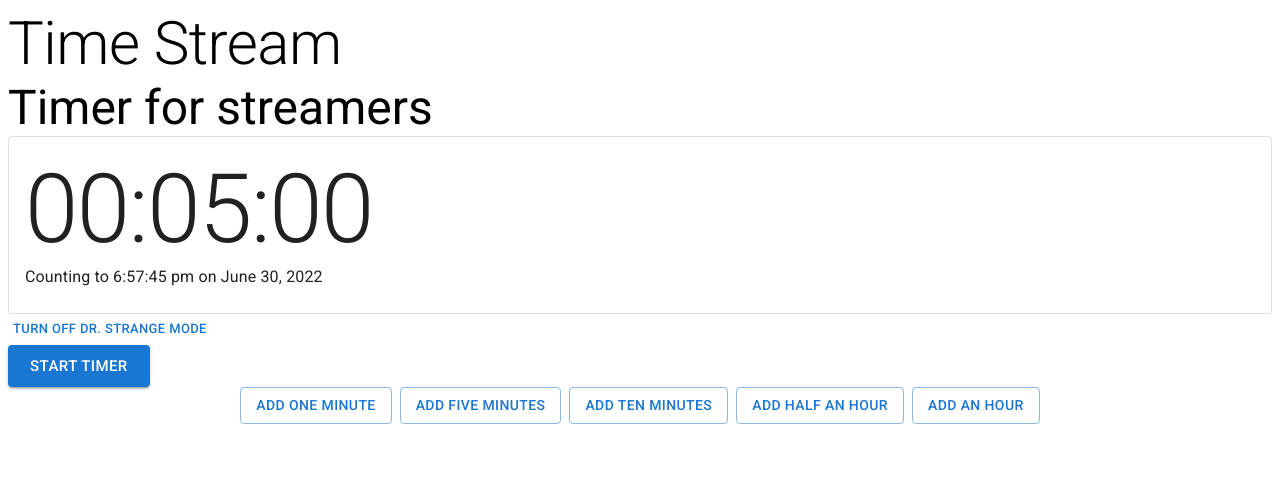
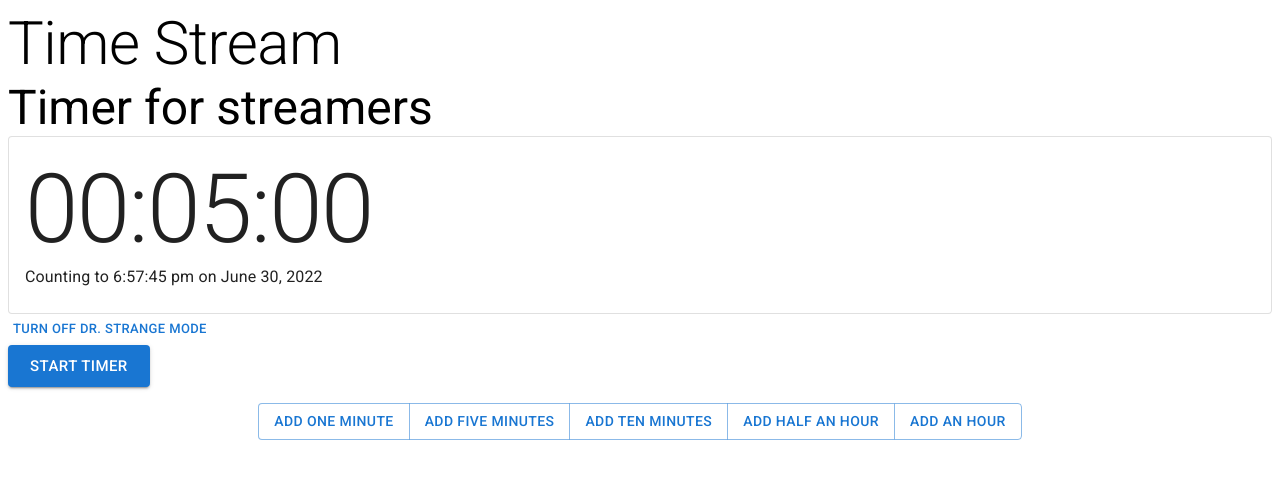
Before and after one commit to ben-laird/adjustable-timer, a React (Create React App) app: page / in a window 1280 px wide. Shown: the top 478 px of the page. Built offline with nearby package versions, Linux system fonts and the light colour scheme.

Commit message:
Change stack to button group

```diff
--- a/src/features/timer/TargetAdjusters.tsx
+++ b/src/features/timer/TargetAdjusters.tsx
@@ -1,4 +1,4 @@
-import { Stack } from "@mui/material";
+import { ButtonGroup, Stack } from "@mui/material";
 import { nanoid } from "@reduxjs/toolkit";
 import AdjustTarget, { AdjustTargetBaseProps } from "./AdjustTarget";
 
@@ -9,14 +9,16 @@ const TargetAdjusters = (props: TargetAdjustersProps) => {
     <AdjustTarget key={nanoid()} delta={delta} text={text} />
   ));
   return (
-    <Stack
-      direction="row"
-      spacing={1}
-      justifyContent="center"
-      alignItems="flex-start"
+    <ButtonGroup
+      sx={{
+        display: "flex",
+        justifyContent: "center",
+        alignItems: "flex-start",
+        margin: 2,
+      }}
     >
       {set}
-    </Stack>
+    </ButtonGroup>
   );
 };
 
```
